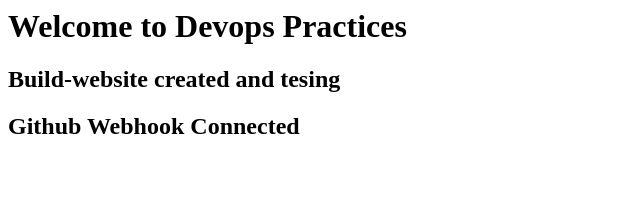
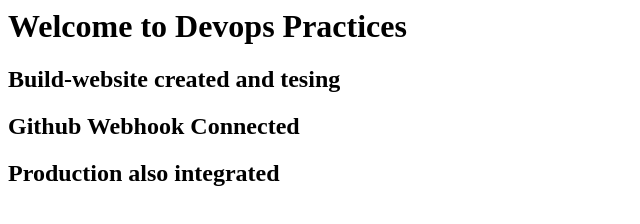
Before and after one commit to mohammedsuhail85/devops-practice, a plain HTML site: page index.html in a window 1280 px wide. Shown: the whole page, without its empty margins (0-640 px from the left). Drawn offline with Linux system fonts and the light colour scheme.

Commit message:
Production Testing

```diff
--- a/index.html
+++ b/index.html
@@ -6,5 +6,6 @@
 <h1>Welcome to Devops Practices</h1>
 <h2>Build-website created and tesing</h2>
 <h2>Github Webhook Connected</h2>
+<h2>Production also integrated</h2>
 </body>
 </html>
```
